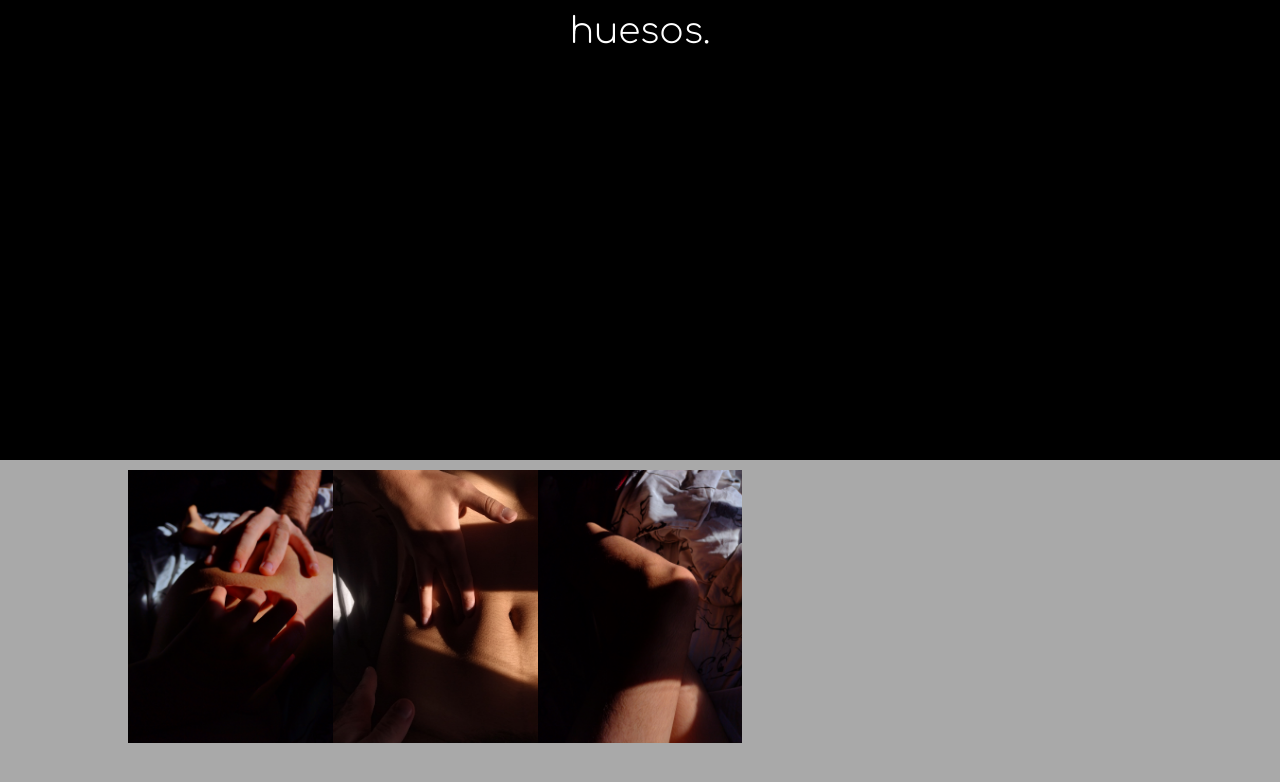
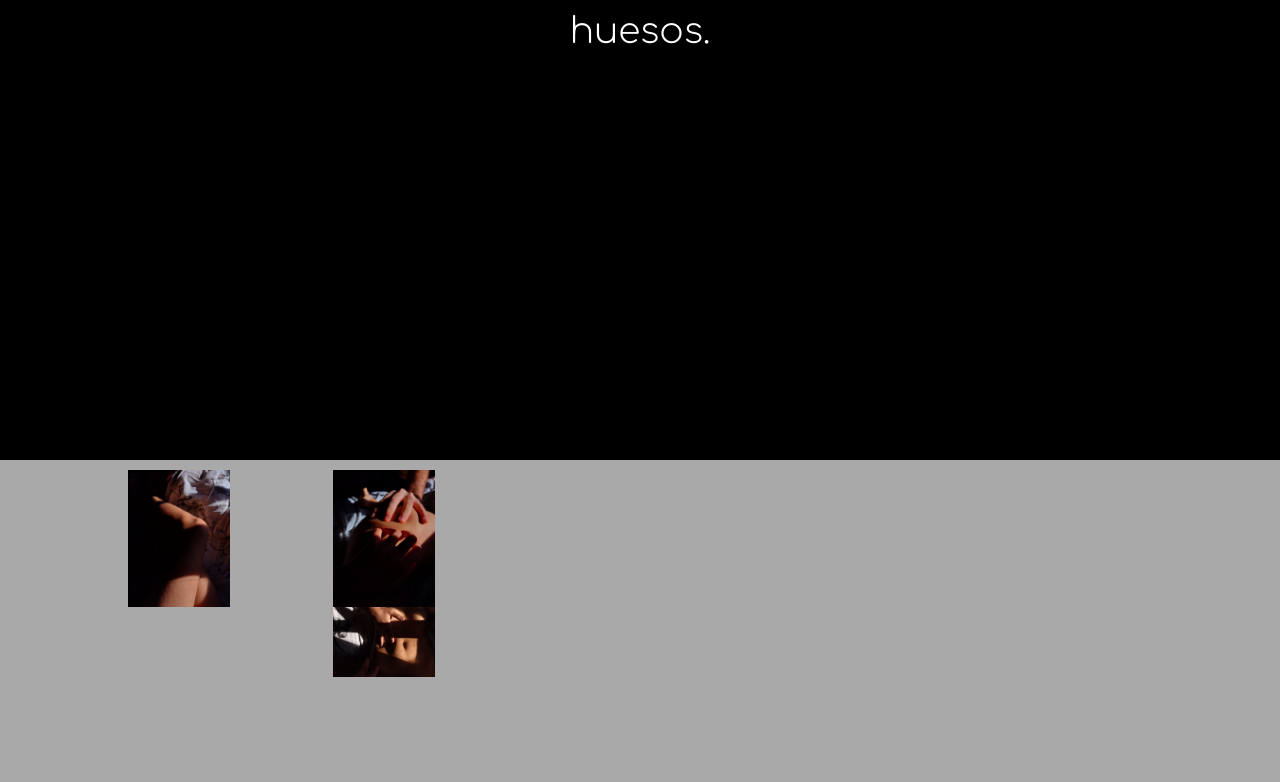
Before and after one commit to nagykorte/scaling-parakeet, a Gatsby site: page / in a window 1280 px wide. Shown: the part 340-1122 px from the top of the page. Built offline with nearby package versions, Linux system fonts and the light colour scheme; Gatsby itself is replaced by a stand-in of ours.

Commit message:
change img position

```diff
--- a/src/components/layout.css
+++ b/src/components/layout.css
@@ -614,3 +614,14 @@ pre tt:after {
 #poem.noShow {
   opacity: 0;
 }
+.column {
+  width: 50%;
+  display: flex;
+  flex-direction: column;
+}
+.floatLeft {
+  float: left;
+}
+.floatRight {
+  float: right;
+}
--- a/src/components/page.js
+++ b/src/components/page.js
@@ -19,14 +19,16 @@ const Page = (props) => {
     <div
     id={'page' + number}
     style={{background: backgroundColor, width: '100%', height: '100%', zIndex: number === 1 ? '0' : '10' , position: 'absolute', top: screenHeightRequired}}>
-      {
-        number === 2 &&
+      { number === 2 &&
         <div style={{ padding: '10px 10vw', textAlign: 'center', display: 'grid', gridTemplateColumns: '20% 20% 20% 20%'}}>
+          <div className='column floatLeft'>
+          <StaticImage src="../images/tarde3.jpg" width={400} quality={95} />
+            </div>
+          <div className='column floatRight'>
           <StaticImage src="../images/tarde2.jpg" width={300} quality={95} />
           <StaticImage src="../images/tarde1.jpg" width={300} quality={95} />
-          <StaticImage src="../images/tarde3.jpg" width={400} quality={95} />
-        </div>
-      }
+            </div>
+        </div> }
     </div>
   )
 }
--- a/src/components/poem.js
+++ b/src/components/poem.js
@@ -16,7 +16,7 @@ const Poem = () => {
   return (
     <>
       <div id={'poem'} className={show} onClick={() => setShow('noShow')}>
-        <p style={{ color: 'white', padding: '10vw', textAlign: 'center', fontSize: '3rem', position: 'relative', lineHeight: '3rem', fontWeight: '300', fontSize: '2rem' }}>
+        <p style={{ color: 'white', padding: '10vw', textAlign: 'center', fontSize: '2rem', position: 'relative', lineHeight: '3rem', fontWeight: '300', fontSize: '2rem' }}>
           En ocasiones la persiana se traba, por suerte hoy no es así,<br></br>
           no tengo mucha fuerza en las mañanas.<br></br>
           Pero si nos quedamos así el sol puede entibiarnos los huesos.
```
